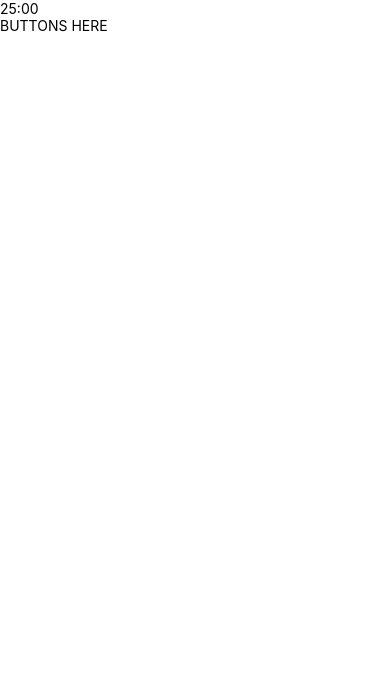
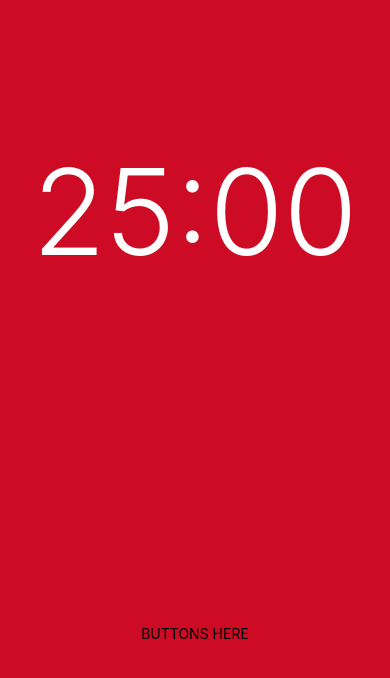
Before and after one commit to wanted7751/tomatoapp, a React Native app: screen / in a window 390 px wide. Shown: the top 678 px of the page. Built offline with nearby package versions, Linux system fonts and the light colour scheme.

Commit message:
4. Creating the Timer Component(fix)

```diff
--- a/components/Timer/index.js
+++ b/components/Timer/index.js
@@ -1,5 +1,5 @@
 import React,{Component} from "react";
-import {View, Text,StyleSheet} from 'react-native';
+import {View, Text,StyleSheet, StatusBar} from 'react-native';
 
 
 
@@ -8,8 +8,9 @@ class Timer extends Component{
         return(
 
             <View style={styles.container}>
+                <StatusBar barStyle="light-content" />
                 <View style={styles.upper}>
-                    <Text style={styles.time}>25:00</Text>
+                    <Text style={styles.timer}>25:00</Text>
                 </View>
                 <View style={styles.lower}>
                     <Text>BUTTONS HERE</Text>
@@ -21,12 +22,25 @@ class Timer extends Component{
 }
 
 const styles = StyleSheet.create({
-    container:{
-        flex:1
-    },
-    upper:{},
-    lower:{},
-    timer:{}
-})
+  container: {
+    flex: 1,
+    backgroundColor: "#CE0B24"
+  },
+  upper: {
+    flex: 2,
+    justifyContent:"center",
+    alignItems: 'center',
+  },
+  lower: {
+    flex: 2,
+    justifyContent: "center",
+    alignItems: 'center',
+  },
+  timer: {
+      color:"white",
+      fontSize: 120,
+      fontWeight: '300',
+  }
+});
 
 export default Timer;
```
